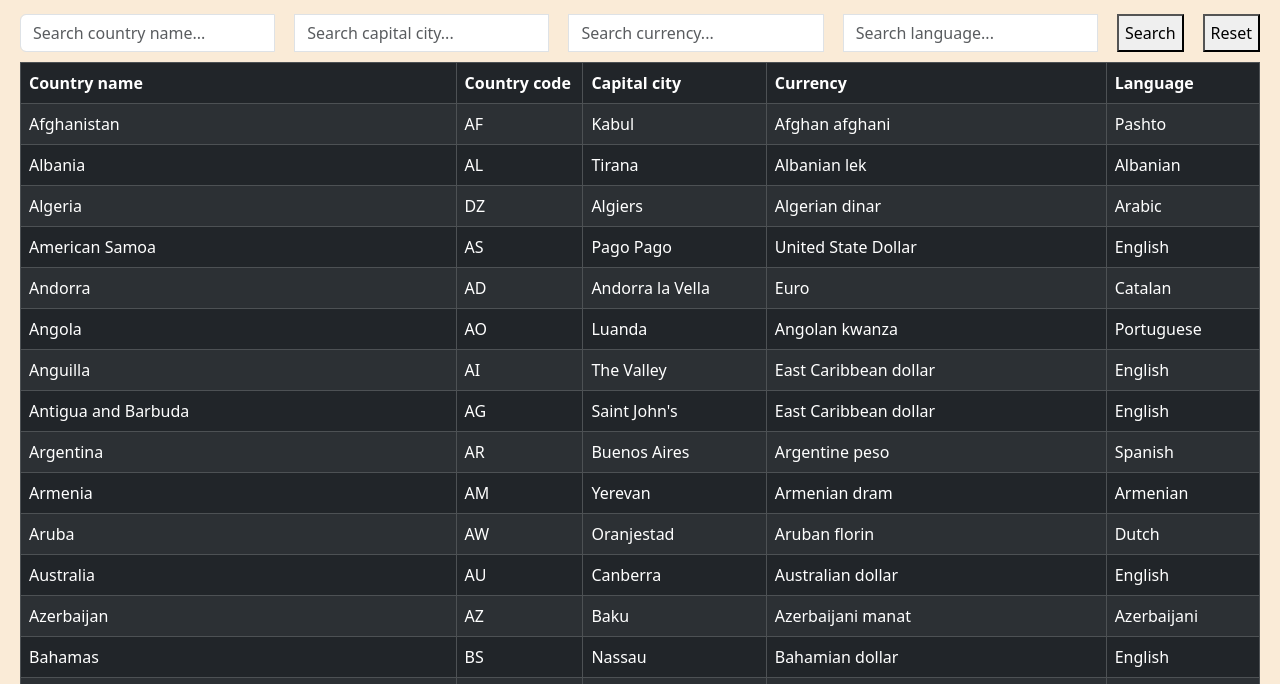
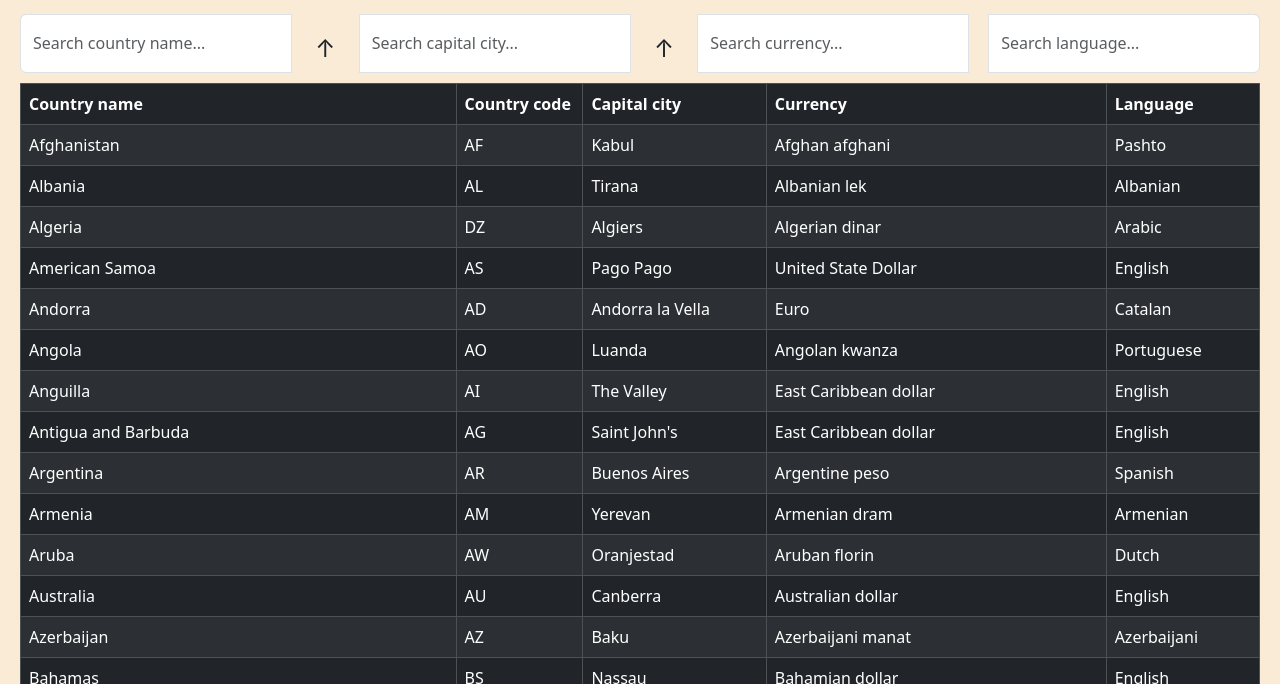
Before and after one commit to iEdiz/Homework-nov-27, a website built with webpack: page html_ts_boilerplate-master/src/index.html in a window 1280 px wide. Shown: the part 116-800 px from the top of the page. Built offline with nearby package versions, Linux system fonts and the light colour scheme; data requests are answered from the project's data file; files whose address does not match are found by name.

Commit message:
Fixed searched, added sort function

```diff
--- a/html_ts_boilerplate-master/src/index.html
+++ b/html_ts_boilerplate-master/src/index.html
@@ -17,6 +17,6 @@
 
 
     <script src="https://cdn.jsdelivr.net/npm/bootstrap@5.3.2/dist/js/bootstrap.bundle.min.js" integrity="sha384-C6RzsynM9kWDrMNeT87bh95OGNyZPhcTNXj1NW7RuBCsyN/o0jlpcV8Qyq46cDfL" crossorigin="anonymous"></script>
-    <script src="/scripts.js"></script>
+    <script defer src="/scripts.js"></script>
 </body>
 </html>
--- a/html_ts_boilerplate-master/src/scripts.ts
+++ b/html_ts_boilerplate-master/src/scripts.ts
@@ -10,52 +10,80 @@ type Country = {
   code: string;
   capital: string;
   currency: {
+    code: string;
+    name: string;
+    symbol: string;
+  };
+  language: {
+    code: string;
     name: string;
   };
-    language: {
-        name: string;
-    };
+  flag: string;
+  dialling_code: string;
+  isoCode: string;
 };
 
-let countryNamesArray: string[] = [];
+let countriesArr: Country[] = [];
 
 const getData = async (): Promise<void> => {
   try {
     const response = await axios.get<Country[]>('http://localhost:3004/countries');
-    const countries: Country[] = response.data;
-
-    const countriesWithIds = countries.map((country: Country) => ({
-      id: uuidv4(),
-      ...country,
-    }));
-
-    countryNamesArray = Array.from(new Set(countries.map((country: Country) => country.name)));
+    countriesArr = response.data.map((country) => ({ id: uuidv4(), ...country }));
 
     if (countryWrapper) {
-      countryWrapper.innerHTML = buildTableHTML(countriesWithIds);
+      countryWrapper.innerHTML = buildTableHTML(countriesArr);
     }
   } catch (error) {
     console.error('Error fetching countries:', error);
   }
 
-  const searchButton = document.querySelector<HTMLButtonElement>('.js-search-button');
+  const searchByCountryName = (value: string) => {
+    const filteredCountries = countriesArr.filter(
+      (country) => country.name.toLowerCase().includes(value.toLowerCase()),
+    );
+    showCountries(filteredCountries);
+  };
+
+  const searchByCapitalCity = (value: string) => {
+    const filteredCountries = countriesArr.filter(
+      (country) => country.capital.toLowerCase().includes(value.toLowerCase()),
+    );
+    showCountries(filteredCountries);
+  };
+
+  const searchByCurrency = (value: string) => {
+    const filteredCountries = countriesArr.filter(
+      (country) => country.currency.name.toLowerCase().includes(value.toLowerCase()),
+    );
+    showCountries(filteredCountries);
+  };
+
+  const searchByLanguage = (value: string) => {
+    const filteredCountries = countriesArr.filter(
+      (country) => country.language.name.toLowerCase().includes(value.toLowerCase()),
+    );
+    showCountries(filteredCountries);
+  };
+
   const searchCountryName = document.querySelector<HTMLInputElement>('input[name="countryName"]');
+  const searchCapitalCity = document.querySelector<HTMLInputElement>('input[name="countryCapital"]');
+  const searchCurrency = document.querySelector<HTMLInputElement>('input[name="countryCurrency"]');
+  const searchLanguage = document.querySelector<HTMLInputElement>('input[name="countryLanguage"]');
 
-  searchButton.addEventListener('click', () => {
-    const searchCountryNameValue = searchCountryName.value.trim().toLowerCase();
+  searchCountryName.addEventListener('input', () => {
+    searchByCountryName(searchCountryName.value.trim());
+  });
 
-    console.log('Searching for:', searchCountryNameValue);
+  searchCapitalCity.addEventListener('input', () => {
+    searchByCapitalCity(searchCapitalCity.value.trim());
+  });
 
-    countryNamesArray.forEach((countryName) => {
-      console.log('Current country:', countryName);
+  searchCurrency.addEventListener('input', () => {
+    searchByCurrency(searchCurrency.value.trim());
+  });
 
-      const isVisible = countryName.trim().toLowerCase().includes(searchCountryNameValue);
-
-      const countryElement = document.getElementById(`country-${countryName}`);
-      if (countryElement) {
-        countryElement.closest('tr').classList.toggle('hide', !isVisible);
-      }
-    });
+  searchLanguage.addEventListener('input', () => {
+    searchByLanguage(searchLanguage.value.trim());
   });
 };
 
@@ -64,49 +92,87 @@ const mainHeader = () => {
     <h2 class="main-header">My Country List</h2>
     <form class="d-flex input-group w-auto js-input" style="gap: 20px; margin: 0 0 10px 0">
         <input class="form-control" type="text" name="countryName" placeholder="Search country name..." value="">
+        <span class="icon-arrow js-icon-arrow" data-sort="name">&UpArrow;</span>
         <input class="form-control" type="text" name="countryCapital" placeholder="Search capital city...">
+        <span class="icon-arrow js-icon-arrow" data-sort="capital">&UpArrow;</span>
         <input class="form-control" type="text" name="countryCurrency" placeholder="Search currency...">
         <input class="form-control" type="text" name="countryLanguage" placeholder="Search language...">
-        <button type="button" class="search-button js-search-button">Search</button>
-        <button type="reset" class="reset-button">Reset</button>
     </form>
     `;
 };
 
-getData();
-mainHeader();
+const showCountries = (filteredCountries: Country[]) => {
+  const countryTable = document.querySelector('.country-table');
 
-// Function to build the HTML table
-function buildTableHTML(countries: Country[]): string {
-  const uniqueCountryNames = Array.from(new Set(countries.map((country) => country.name)));
+  if (countryTable) {
+    countryTable.innerHTML = buildTableHTML(filteredCountries);
+  }
+};
 
-  let html = `<table class="table table-striped table-dark table-bordered table-hover">
+const buildTableHTML = (countries: Country[]): string => {
+  const html = `
+    <table class="table table-striped table-dark table-bordered table-hover country-table">
       <thead class="thead-dark">
         <tr>
-                <th scope="col">Country name</th>
-                <th scope="col">Country code</th>
-                <th scope="col">Capital city</th>
-                <th scope="col">Currency</th>
-                <th scope="col">Language</th>
+          <th scope="col" class="js-table-heading">Country name</th>
+          <th scope="col" class="js-table-heading">Country code</th>
+          <th scope="col" class="js-table-heading">Capital city</th>
+          <th scope="col" class="js-table-heading">Currency</th>
+          <th scope="col" class="js-table-heading">Language</th>
         </tr>
       </thead>
-        <tbody>`;
-
-  uniqueCountryNames.forEach((countryName) => {
-    const country = countries.find((c) => c.name === countryName);
-
-    if (country) {
-      html += `
-                <tr id="country-${country.name}">
+      <tbody>
+        ${countries
+    .map(
+      (country) => `
+              <tr class="js-country-row" id="country-${country.id}">
                 <td>${country.name}</td>
                 <td>${country.code}</td>
                 <td>${country.capital}</td>
                 <td>${country.currency.name}</td>
                 <td>${country.language.name}</td>
-                </tr>`;
+              </tr>
+            `,
+    )
+    .join('')}
+      </tbody>
+    </table>`;
+
+  return html;
+};
+
+const sortData = (key: keyof Country) => {
+  countriesArr.sort((a, b) => {
+    const valueA = a[key].toString().toLowerCase();
+    const valueB = b[key].toString().toLowerCase();
+    return valueA.localeCompare(valueB);
+  });
+
+  showCountries(countriesArr);
+};
+
+document.addEventListener('DOMContentLoaded', () => {
+  getData();
+  mainHeader();
+
+  const arrows = document.querySelectorAll('.js-icon-arrow');
+
+  arrows.forEach((arrow) => {
+    arrow.addEventListener('click', () => {
+      arrows.forEach((otherArrow) => {
+        if (otherArrow !== arrow) {
+          otherArrow.classList.remove('down', 'active');
         }
       });
 
-  html += '</tbody></table>';
-  return html;
+      arrow.classList.toggle('active');
+      arrow.classList.toggle('down', arrow.classList.contains('active'));
+
+      const sortBy = arrow.getAttribute('data-sort') as keyof Country | null;
+
+      if (sortBy) {
+        sortData(sortBy);
       }
+    });
+  });
+});
--- a/html_ts_boilerplate-master/src/styles.scss
+++ b/html_ts_boilerplate-master/src/styles.scss
@@ -9,6 +9,34 @@ body {
   font-size: 50px;
 }
 
+.js-input .icon-arrow {
+  display: inline-block;
+  width: 1.8rem;
+  height: 1.8rem;
+  text-align: center;
+  font-size: 1.5rem;
+  border: solid transparent 1.4px !important;
+  margin: 15px 0;
+  cursor: pointer;
+  border-radius: 50% !important;
+  transition: 0.2s ease-in-out;
+}
+
+.js-input .icon-arrow.active {
+  border: solid #5FBDFF 1.4px !important;
+}
+
+.icon-arrow.active {
+  color: #5FBDFF !important;
+  transform: rotate(0deg);
+  transition: 0.3s linear;
+}
+
+.icon-arrow.down {
+  transform: rotate(180deg);
+  transition: 0.3s linear;
+}
+
 .hide {
   display: none;
 }
```
Lines whose indentation alone changed are shown as unchanged.
